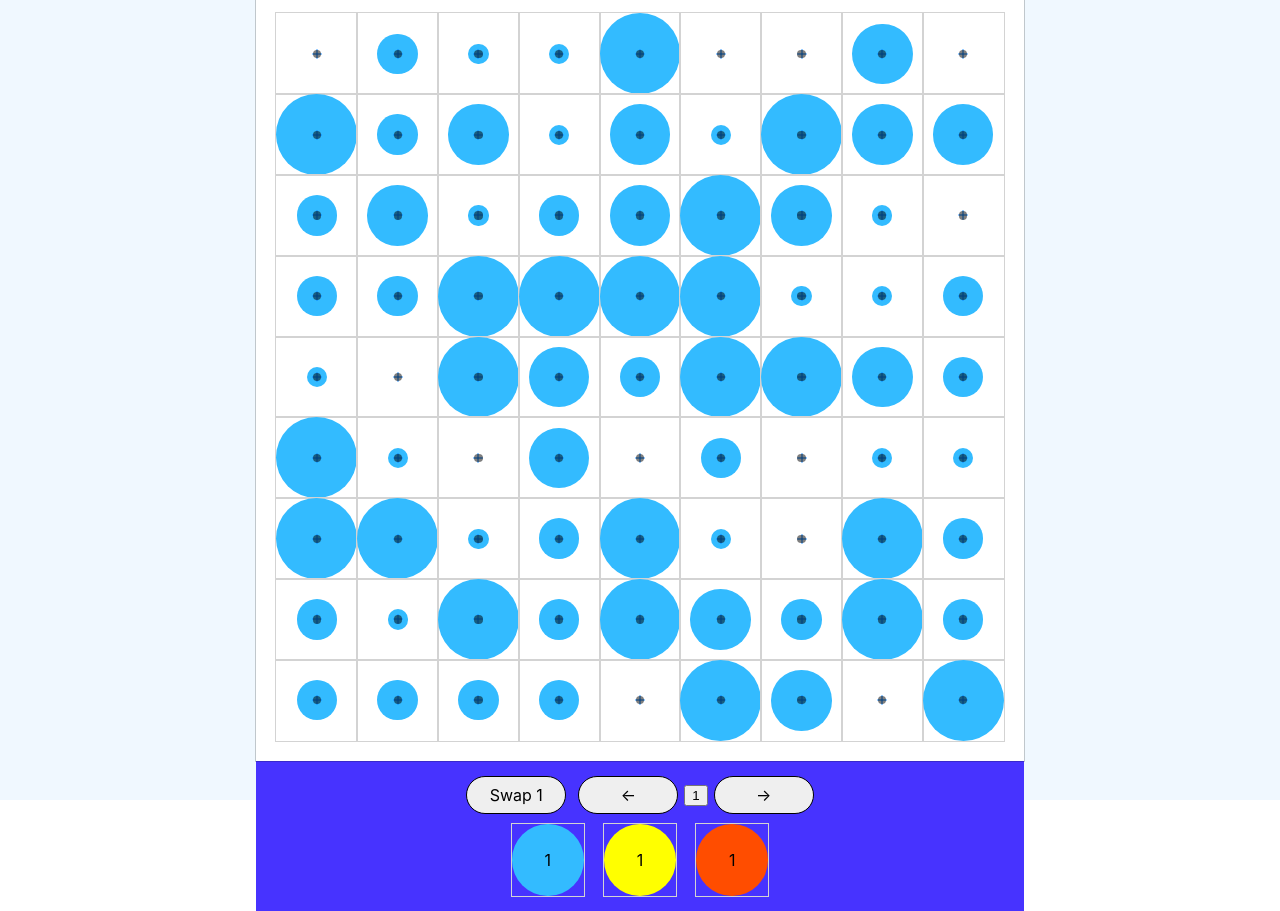
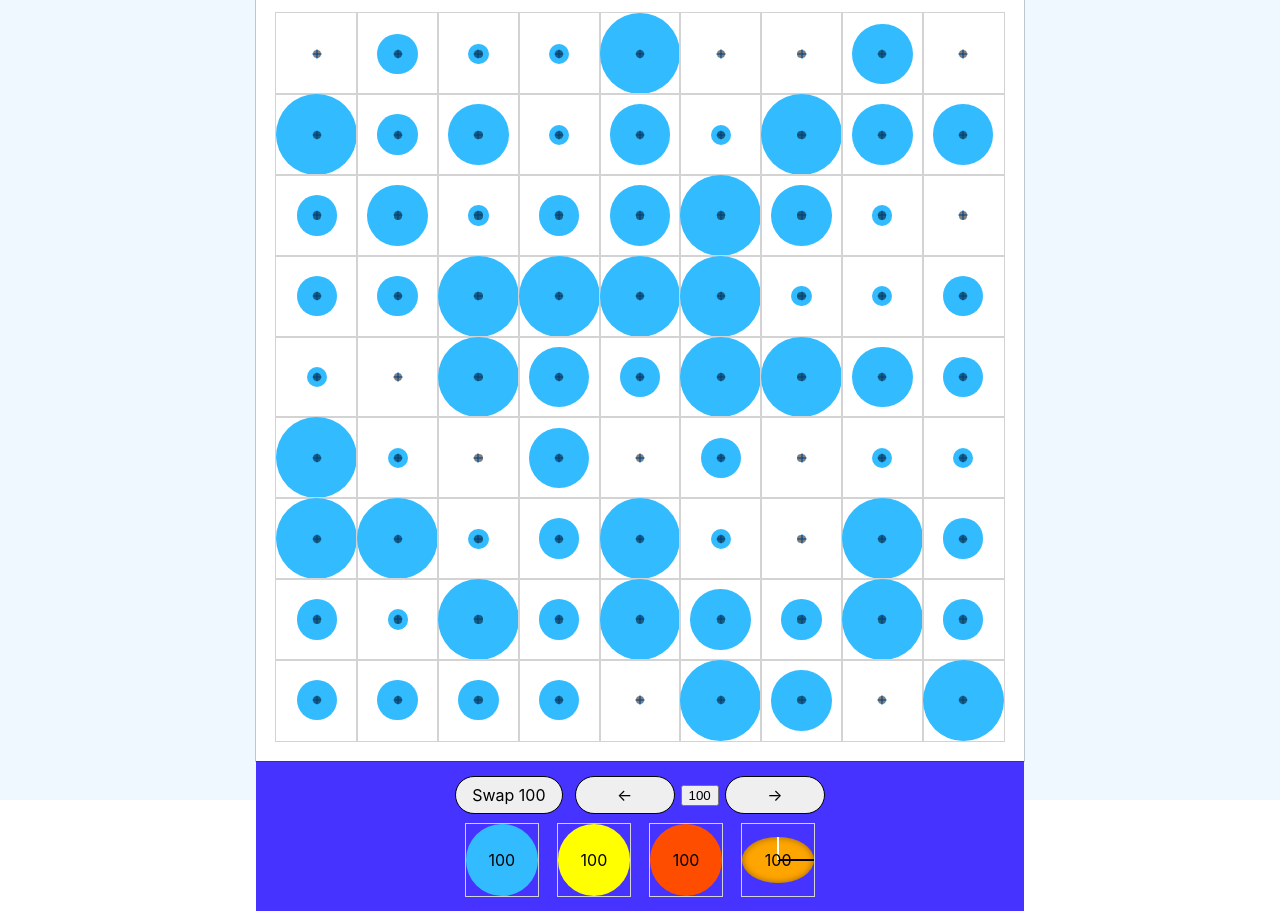
Before and after one commit to FaridSakhyzad/ig, a React (Create React App) app: page / in a window 1280 px wide. Built offline with nearby package versions, Linux system fonts and the light colour scheme.

Commit message:
Ammo & Powerups | Portals

```diff
--- a/src/components/Playground/index.jsx
+++ b/src/components/Playground/index.jsx
@@ -11,7 +11,7 @@ import UserMenu from '../UserMenu';
 import mapSet from 'maps/maps';
 
 import { MULTISELECT_MODE, GAMEPLAY_MODE, SELECT_MODE, PlACING_MODE } from '../../constants/constants';
-import { generateBobomb, generateDefault, generateLaser } from '../../maps/map_9x9_0';
+import {generateBobomb, generateDefault, generateLaser, generatePortals} from '../../maps/map_9x9_0';
 import { SCREEN_MODES, START_MOVES } from '../../config/config';
 
 import './Playground.scss';
@@ -21,7 +21,7 @@ const MAX_MULTISELECT = 2;
 const Playground = ({ projectileExplosionDuration, projectileMoveStep }) => {
   const dispatch = useDispatch();
 
-  const { moves, bobombs, defaults, lasers, swaps, rotates } = useSelector(({ user }) => user);
+  const { moves, bobombs, defaults, lasers, portals, swaps, rotates } = useSelector(({ user }) => user);
 
   const [ userInputMode, setUserInputMode ] = useState(GAMEPLAY_MODE);
   const [ afterInputAction, setAfterInputAction ] = useState(null);
@@ -266,10 +266,18 @@ const Playground = ({ projectileExplosionDuration, projectileMoveStep }) => {
       selectedUnits.push({ unitId, unitIndex });
       setSelectedUnits([ ...selectedUnits ]);
 
-      if (selectedUnits.length >= MAX_MULTISELECT && afterInputAction === 'swap') {
-        performSwap();
-        setUserInputMode(GAMEPLAY_MODE);
-        setSelectedUnits([]);
+      if (selectedUnits.length >= MAX_MULTISELECT) {
+        if (afterInputAction === 'swap') {
+          performSwap();
+          setUserInputMode(GAMEPLAY_MODE);
+          setSelectedUnits([]);
+        }
+
+        if (afterInputAction === 'portal') {
+          placePortals();
+          setUserInputMode(GAMEPLAY_MODE);
+          setSelectedUnits([]);
+        }
       }
 
       const { fieldTop, fieldLeft } = fieldInfo;
@@ -359,8 +367,8 @@ const Playground = ({ projectileExplosionDuration, projectileMoveStep }) => {
     detectGameOutcome();
   }
 
-  const onModeChange = (mode, meta) => {
-    setAfterInputAction(meta.callback);
+  const onModeChange = (mode, data) => {
+    setAfterInputAction(data.callback);
     setUserInputMode(mode);
   }
 
@@ -395,6 +403,22 @@ const Playground = ({ projectileExplosionDuration, projectileMoveStep }) => {
     setUnits(newUnits);
 
     dispatch(setSwaps(swaps - 1));
+  }
+
+  const placePortals = () => {
+    const newUnits = [ ...units ];
+
+    const { unitIndex: unit0Index } = selectedUnits[0];
+    const { unitIndex: unit1Index } = selectedUnits[1];
+
+    const [ portal1, portal2 ] = generatePortals();
+
+    newUnits[unit0Index] = portal1;
+    newUnits[unit1Index] = portal2;
+
+    setUnits(newUnits);
+
+    dispatch(setAmmo({ portals: portals - 1 }));
   }
 
   const onCancel = () => {
--- a/src/components/Projectile/index.jsx
+++ b/src/components/Projectile/index.jsx
@@ -161,7 +161,7 @@ const Projectile = (props) => {
       ref.current.style.setProperty('--angle', `${projectileAngle}deg`);
 
       launchProjectile(currentDistance, newX, newY, projectileAngle);
-    }, speed / moveStep);
+    }, speed);
   };
 
   const projectileIsOutOfField = (projectilePivotX, projectilePivotY) => {
--- a/src/components/UserMenu/index.jsx
+++ b/src/components/UserMenu/index.jsx
@@ -10,8 +10,8 @@ const UserMenu = ({ onModeChange, onPlacementTypeChange, afterInputAction }) =>
   const { bobombs, defaults, lasers, swaps, rotates } = useSelector(state => state.user);
 
   const [ placementUnitType, setPlacementUnitType ] = useState(null)
-  const handleModeChange = (mode, action) => {
-    onModeChange(mode, { callback: action });
+  const handleModeChange = (mode, data) => {
+    onModeChange(mode, data);
   }
 
   const handlePlacementModeChange = (unitType) => {
@@ -27,7 +27,7 @@ const UserMenu = ({ onModeChange, onPlacementTypeChange, afterInputAction }) =>
       return;
     }
 
-    handleModeChange(PlACING_MODE, 'placing');
+    handleModeChange(PlACING_MODE, { callback: 'placing' });
     onPlacementTypeChange(unitType);
     setPlacementUnitType(unitType);
   }
@@ -37,18 +37,18 @@ const UserMenu = ({ onModeChange, onPlacementTypeChange, afterInputAction }) =>
       <div className="userMenu-row">
         <button
           disabled={swaps < 1}
-          onClick={() => handleModeChange(MULTISELECT_MODE, 'swap')}
+          onClick={() => handleModeChange(MULTISELECT_MODE, { callback: 'swap' })}
           className={classnames('button userMenu-button', { selected: afterInputAction === 'swap' })}
         >Swap {swaps}</button>
         <button
           disabled={rotates < 1}
-          onClick={() => handleModeChange(SELECT_MODE, 'rotate_ccv')}
+          onClick={() => handleModeChange(SELECT_MODE, { callback: 'rotate_ccv' })}
           className={classnames('button userMenu-button', { selected: afterInputAction === 'rotate_ccv' })}
         >&lt;-</button>
         <button disabled={rotates < 1}>{rotates}</button>
         <button
           disabled={rotates < 1}
-          onClick={() => handleModeChange(SELECT_MODE, 'rotate_cv')}
+          onClick={() => handleModeChange(SELECT_MODE, { callback: 'rotate_cv' })}
           className={classnames('button userMenu-button', { selected: afterInputAction === 'rotate_cv' })}
         >-&gt;</button>
       </div>
@@ -105,6 +105,22 @@ const UserMenu = ({ onModeChange, onPlacementTypeChange, afterInputAction }) =>
             />
             <div className="userMenu-unitCount">{lasers}</div>
           </div>
+          <div className="userMenu-unit" onClick={() => handleModeChange(MULTISELECT_MODE, { callback: 'portal' })}>
+            <Unit
+              key="portal"
+              isSelected={placementUnitType === 'portal'}
+              isDisabled={lasers < 1}
+              id="3"
+              type="portal"
+              angle={0}
+              value={1}
+              maxValue={1}
+              turrets={[]}
+              exploding={false}
+              idx={0}
+            />
+            <div className="userMenu-unitCount">{lasers}</div>
+          </div>
         </div>
       </div>
     </div>
--- a/src/maps/map_9x9_0.js
+++ b/src/maps/map_9x9_0.js
@@ -108,6 +108,38 @@ export const generateLaser = () => {
   }
 }
 
+export const generatePortals = () => {
+  const portal1id = Math.random().toString(16).substring(2);
+  const portal2id = Math.random().toString(16).substring(2);
+
+  return [
+    {
+      ...generateDefault(),
+      valueCountable: false,
+      id: portal1id,
+      type: 'portal',
+      value: UNIT_MAX_VALUE,
+      turrets: [],
+      angle: 45,
+      meta: {
+        siblingId: portal2id,
+      }
+    },
+    {
+      ...generateDefault(),
+      valueCountable: false,
+      id: portal2id,
+      type: 'portal',
+      value: UNIT_MAX_VALUE,
+      turrets: [],
+      angle: -45,
+      meta: {
+        siblingId: portal1id,
+      }
+    }
+  ];
+}
+
 const MAP_9x9_0 = (mapWidth, mapHeight) => {
   const result = [];
 
--- a/src/maps/maps.js
+++ b/src/maps/maps.js
@@ -22,12 +22,12 @@ const mapSet = () => [
     mapWidth: 9,
     mapHeight: 9,
     ammo: {
-      moves: 10,
-      defaults: 1,
-      bobombs: 1,
-      lasers: 1,
-      swaps: 1,
-      rotates: 1,
+      moves: 100,
+      defaults: 100,
+      bobombs: 100,
+      lasers: 100,
+      swaps: 100,
+      rotates: 100,
     },
     units: ((m, n) => {
       const UNIT_MIN_VALUE = 0
```
